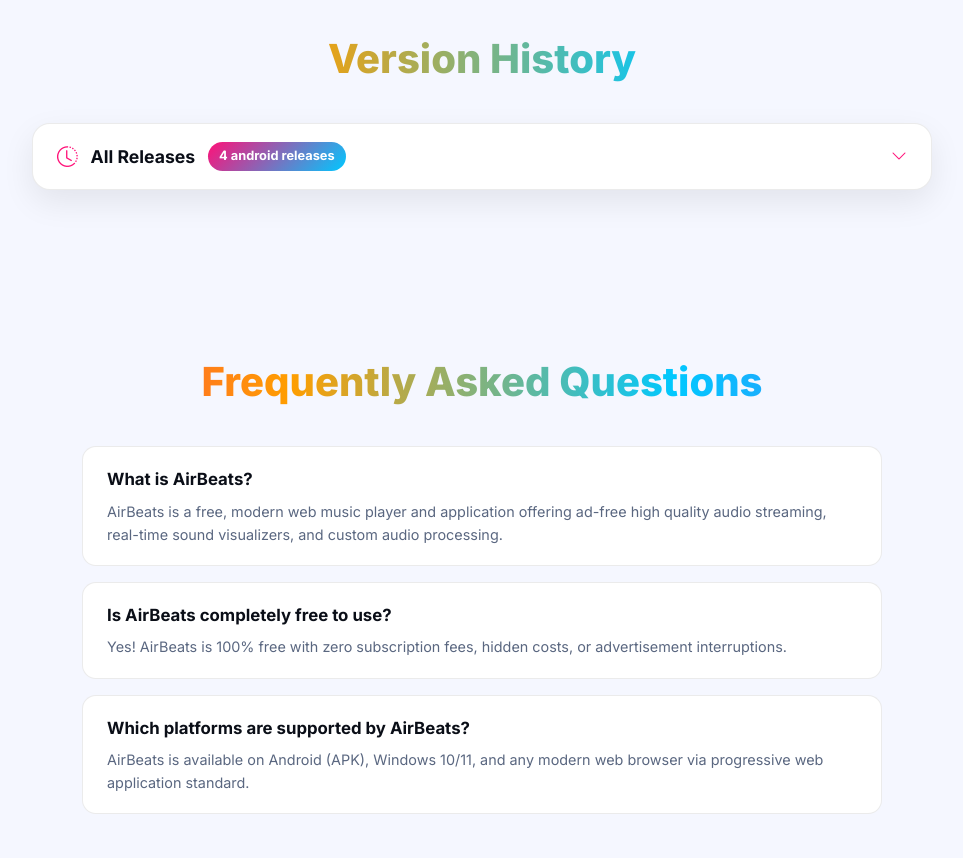
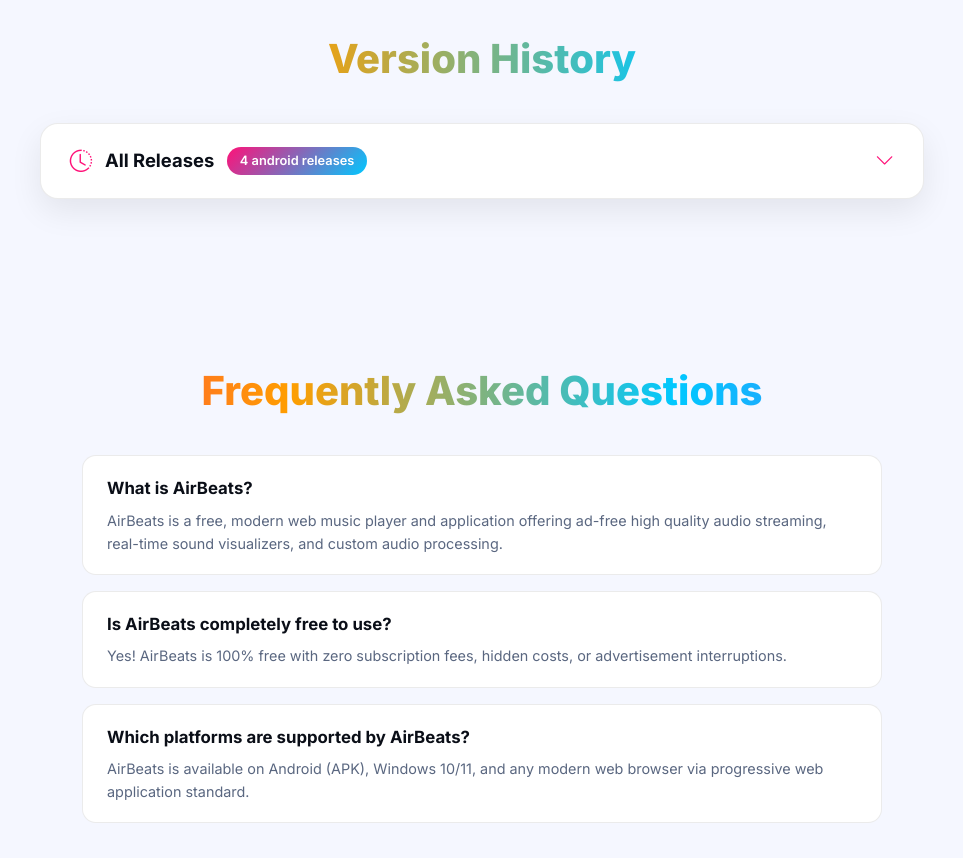
Before and after one commit to d0x-dev/Air-Beats, a plain HTML site: page index.html in a window 1280 px wide. Shown: the part 2220-3078 px from the top of the page, without its empty margins (158-1121 px from the left). Drawn offline with nearby package versions, Linux system fonts and the light colour scheme; no server answers; animation ran at ten frames a second.

Commit message:
Embed_Version_History_CSS_in_index.html_to_prevent_browser_cache_issues

```diff
--- a/index.html
+++ b/index.html
@@ -41,8 +41,154 @@
     <link href="https://fonts.googleapis.com/css2?family=Inter:wght@300;400;500;600;700;800&display=swap" rel="stylesheet">
     <link rel="stylesheet" href="https://cdn.jsdelivr.net/npm/bootstrap-icons@1.11.3/font/bootstrap-icons.css">
 
-    <!-- Application Stylesheet -->
-    <link rel="stylesheet" href="css/styles.css">
+    <!-- Application Stylesheet with Cache-Busting -->
+    <link rel="stylesheet" href="css/styles.css?v=5.7.3">
+
+    <!-- Version History Accordion Inline Styles -->
+    <style>
+        .version-master-wrapper {
+            max-width: 900px;
+            margin: 0 auto;
+            padding: 0 0.5rem;
+        }
+
+        .version-master-header {
+            background: var(--surface);
+            border-radius: var(--radius);
+            padding: 1.2rem 1.8rem;
+            display: flex;
+            align-items: center;
+            justify-content: space-between;
+            border: 1px solid var(--border);
+            box-shadow: var(--shadow);
+            transition: all 0.3s ease;
+            cursor: pointer;
+        }
+
+        .version-master-header:hover {
+            background: var(--surface-light);
+            border-color: var(--primary);
+            transform: translateY(-2px);
+        }
+
+        .version-master-title {
+            display: flex;
+            align-items: center;
+            gap: 0.8rem;
+            font-weight: 700;
+            font-size: 1.15rem;
+        }
+
+        .version-master-title i {
+            color: var(--primary);
+            font-size: 1.4rem;
+        }
+
+        .version-badge {
+            background: var(--gradient);
+            padding: 0.25rem 0.8rem;
+            border-radius: 30px;
+            font-size: 0.8rem;
+            color: white;
+            font-weight: 600;
+        }
+
+        .version-master-header i.bi-chevron-down {
+            transition: transform 0.4s ease;
+            color: var(--primary);
+            font-size: 1.2rem;
+        }
+
+        .version-master-container.open .version-master-header i.bi-chevron-down {
+            transform: rotate(180deg);
+        }
+
+        .version-master-content {
+            max-height: 0;
+            overflow: hidden;
+            transition: max-height 0.5s cubic-bezier(0.4, 0, 0.2, 1);
+            background: var(--surface);
+            border-radius: 0 0 var(--radius) var(--radius);
+        }
+
+        .version-master-container.open .version-master-content {
+            max-height: 600px;
+            margin-top: 0.8rem;
+            overflow-y: auto;
+            border: 1px solid var(--border);
+        }
+
+        .versions-list-compact {
+            display: flex;
+            flex-direction: column;
+            gap: 1rem;
+            padding: 1.2rem;
+        }
+
+        .version-compact-item {
+            background: var(--surface-light);
+            border-radius: 14px;
+            padding: 1.2rem 1.5rem;
+            border-left: 4px solid var(--primary);
+            transition: all 0.3s ease;
+        }
+
+        .version-compact-item:hover {
+            transform: translateX(6px);
+            border-left-color: var(--accent);
+            background: rgba(255, 255, 255, 0.03);
+        }
+
+        .version-compact-header {
+            display: flex;
+            align-items: center;
+            justify-content: space-between;
+            margin-bottom: 0.5rem;
+        }
+
+        .version-tag-sm {
+            background: var(--gradient);
+            padding: 0.25rem 0.7rem;
+            border-radius: 20px;
+            font-size: 0.85rem;
+            font-weight: 700;
+            color: white;
+        }
+
+        .version-date-sm {
+            font-size: 0.85rem;
+            color: var(--text-muted);
+        }
+
+        .version-download-sm {
+            display: flex;
+            justify-content: flex-end;
+            flex-wrap: wrap;
+            gap: 0.6rem;
+            margin-top: 0.8rem;
+        }
+
+        .download-sm-btn {
+            background: transparent;
+            border: 1px solid var(--primary);
+            color: var(--primary);
+            padding: 0.4rem 1rem;
+            border-radius: 30px;
+            font-size: 0.85rem;
+            font-weight: 600;
+            display: inline-flex;
+            align-items: center;
+            gap: 0.4rem;
+            transition: all 0.3s ease;
+            text-decoration: none;
+        }
+
+        .download-sm-btn:hover {
+            background: var(--primary);
+            color: white;
+            transform: translateY(-2px);
+        }
+    </style>
 
     <!-- Google Validated Schema.org JSON-LD Structured Data Graph -->
     <script type="application/ld+json">
@@ -347,6 +493,6 @@
     <button class="fab" id="backToTop" aria-label="Scroll back to top"><i class="bi bi-arrow-up"></i></button>
 
     <!-- Application Script -->
-    <script src="js/app.js?v=5.7.2"></script>
+    <script src="js/app.js?v=5.7.3"></script>
 </body>
 </html>
```
